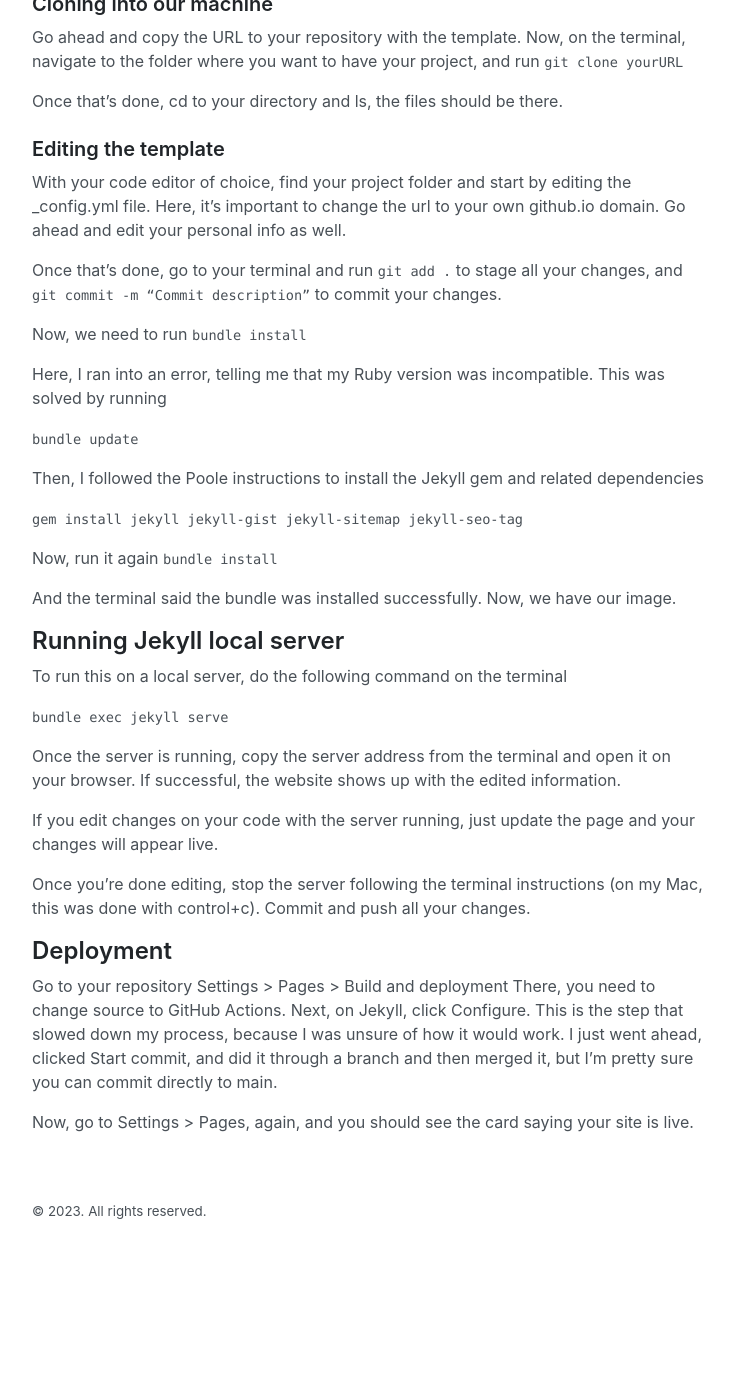
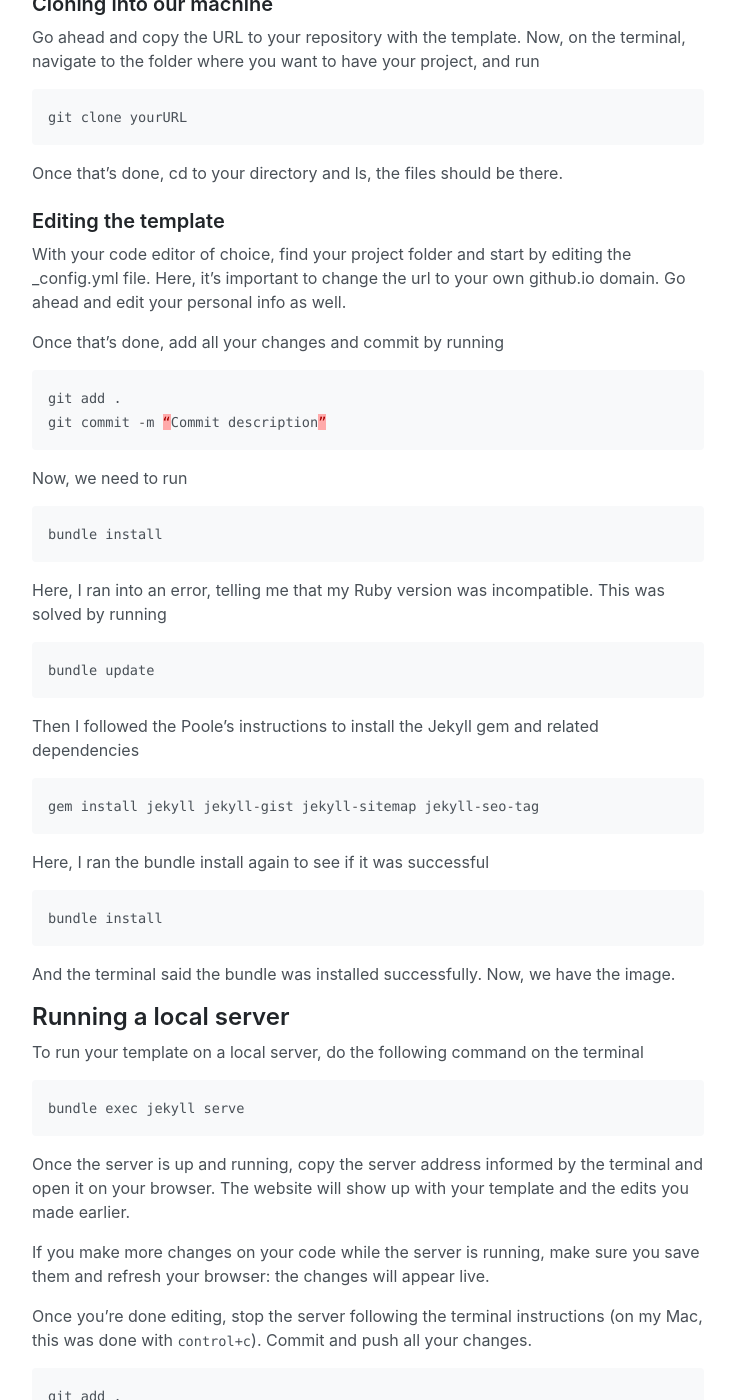
Before and after one commit to anabvidigal/anabvidigal.github.io, a Jekyll site: the page built from _posts/2023-03-16-how-to-publish.md, in a window 1280 px wide and 1400 px high, scrolled down 827 px. Shown: the whole window, without its empty margins (272-1006 px from the left). Built offline with Jekyll 4.4.1, drawn with Linux system fonts in a browser that asks for light colours; before the commit the page ends 2097 px from its top, so only the background shows below that; some of the changed text lies outside the part shown.

Commit message:
More tweaks to first blog post

```diff
--- a/_posts/2023-03-16-how-to-publish.md
+++ b/_posts/2023-03-16-how-to-publish.md
@@ -22,50 +22,72 @@ Next, we need to change that forked repository to our github.io personal name. T
 
 ### Cloning into our machine
 Go ahead and copy the URL to your repository with the template. Now, on the terminal, navigate to the folder where you want to have your project, and run
-`git clone yourURL`
+
+{% highlight js %}
+git clone yourURL
+{% endhighlight %}
 
 Once that’s done, cd to your directory and ls, the files should be there.
 
 ### Editing the template
 With your code editor of choice, find your project folder and start by editing the _config.yml file. Here, it’s important to change the url to your own github.io domain. Go ahead and edit your personal info as well.
 
-Once that’s done, go to your terminal and run
-`git add .`
-to stage all your changes, and
-`git commit -m “Commit description”`
-to commit your changes.
+Once that’s done, add all your changes and commit by running
+
+{% highlight js %}
+git add .
+git commit -m “Commit description”
+{% endhighlight %}
 
 Now, we need to run
-`bundle install`
 
-Here, I ran into an error, telling me that my Ruby version was incompatible. This was solved by running
+{% highlight js %}
+bundle install
+{% endhighlight %}
 
-`bundle update`
+Here, I ran into an error, telling me that my Ruby version was incompatible. This was solved by running {% highlight js %}bundle update{% endhighlight %}
 
-Then, I followed the Poole instructions to install the Jekyll gem and related dependencies
+Then I followed the Poole's instructions to install the Jekyll gem and related dependencies
 
-`gem install jekyll jekyll-gist jekyll-sitemap jekyll-seo-tag`
+{% highlight js %}
+gem install jekyll jekyll-gist jekyll-sitemap jekyll-seo-tag
+{% endhighlight %}
 
-Now, run it again
-`bundle install`
+Here, I ran the bundle install again to see if it was successful
+{% highlight js %}
+bundle install
+{% endhighlight %}
 
 And the terminal said the bundle was installed successfully.
-Now, we have our image.
+Now, we have the image.
 
-## Running Jekyll local server
-To run this on a local server, do the following command on the terminal
+## Running a local server
+To run your template on a local server, do the following command on the terminal
 
-`bundle exec jekyll serve`
+{% highlight js %}
+bundle exec jekyll serve
+{% endhighlight %}
 
-Once the server is running, copy the server address from the terminal and open it on your browser. If successful, the website shows up with the edited information.
+Once the server is up and running, copy the server address informed by the terminal and open it on your browser. The website will show up with your template and the edits you made earlier.
 
-If you edit changes on your code with the server running, just update the page and your changes will appear live.
+If you make more changes on your code while the server is running, make sure you save them and refresh your browser: the changes will appear live.
 
-Once you’re done editing, stop the server following the terminal instructions (on my Mac, this was done with control+c). Commit and push all your changes.
+Once you’re done editing, stop the server following the terminal instructions (on my Mac, this was done with `control+c`). Commit and push all your changes.
+
+{% highlight js %}
+git add .
+git commit -m “Commit description”
+git push
+{% endhighlight %}
 
 ## Deployment
-Go to your repository Settings > Pages > Build and deployment
-There, you need to change source to GitHub Actions. Next, on Jekyll, click Configure.
-This is the step that slowed down my process, because I was unsure of how it would work. I just went ahead, clicked Start commit, and did it through a branch and then merged it, but I’m pretty sure you can commit directly to main.
+Now it's time to get all the work that was done to the GitHub Pages.
+Open your repository on GitHub, go to   `Settings > Pages > Build and deployment`.
+
+There, you need to change source to GitHub Actions.
+
+![placeholder](assets/image-post-jekyll.png "First image")
+
+This step is the one I struggled with the most, because I presumed it was important, but didn't know how to set up. It was a blind spot, there were no explanations on this step on the resources I looked up. After some time I got brave enough to follow the standard steps and see what would happen, and there it was, a live template!
 
 Now, go to Settings > Pages, again, and you should see the card saying your site is live.
```
Also changed, not shown: 7 other files.
